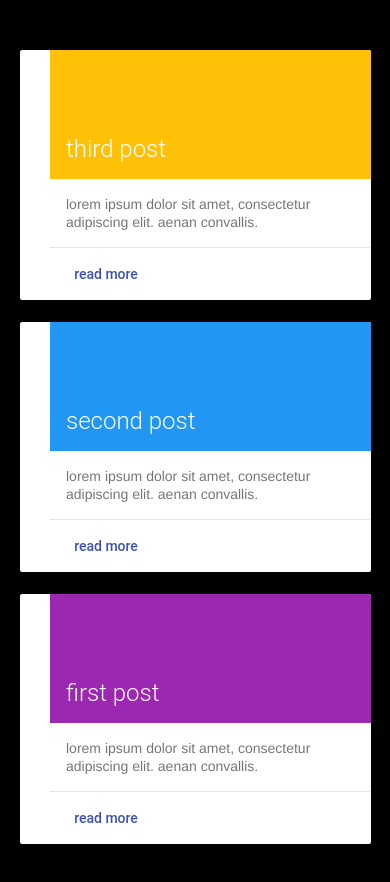
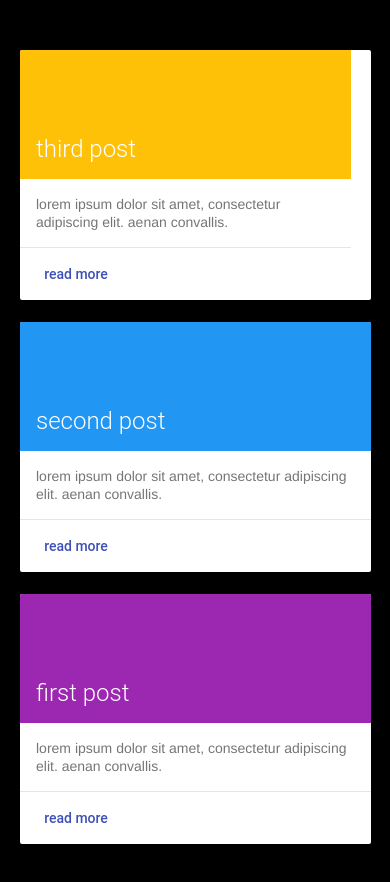
Before and after one commit to johncmunson/johncmunson.github.io, a plain HTML site: page index.html in a window 390 px wide. Drawn offline with nearby package versions, Linux system fonts and the light colour scheme.

Commit message:
tweek padding

```diff
--- a/styles-small.css
+++ b/styles-small.css
@@ -1,7 +1,7 @@
 @media (max-width: 460px) {
 
-    .mdl-card {
-        padding-left: 30px;
+    .blog3 {
+        padding-right: 20px;
     }
 
     .demo-card-square.mdl-card {
```
